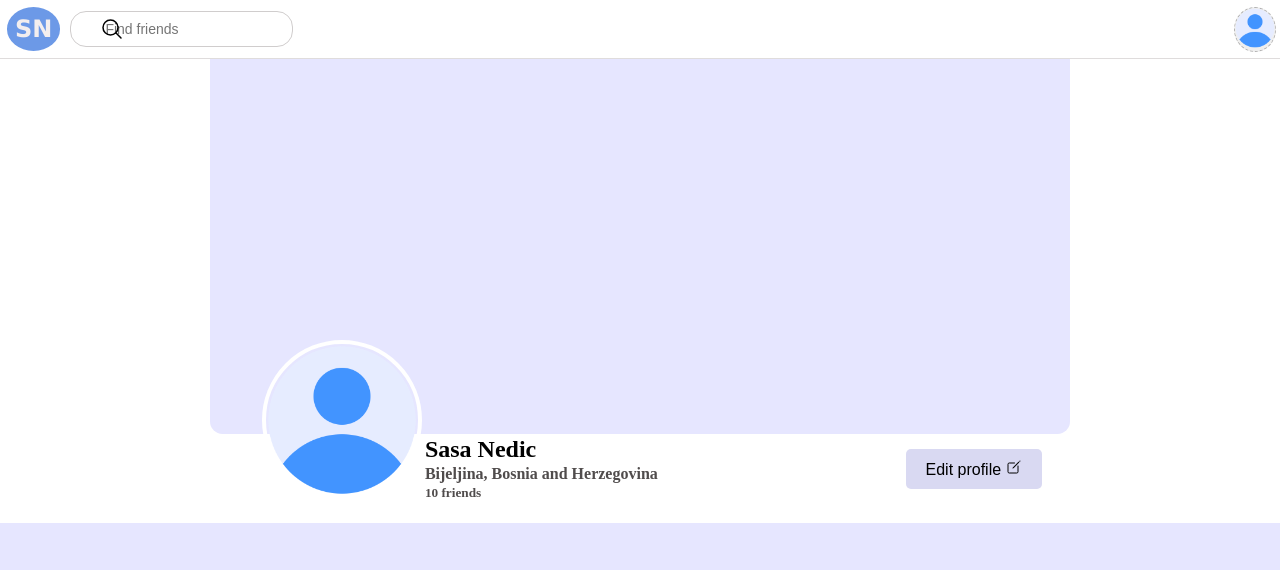
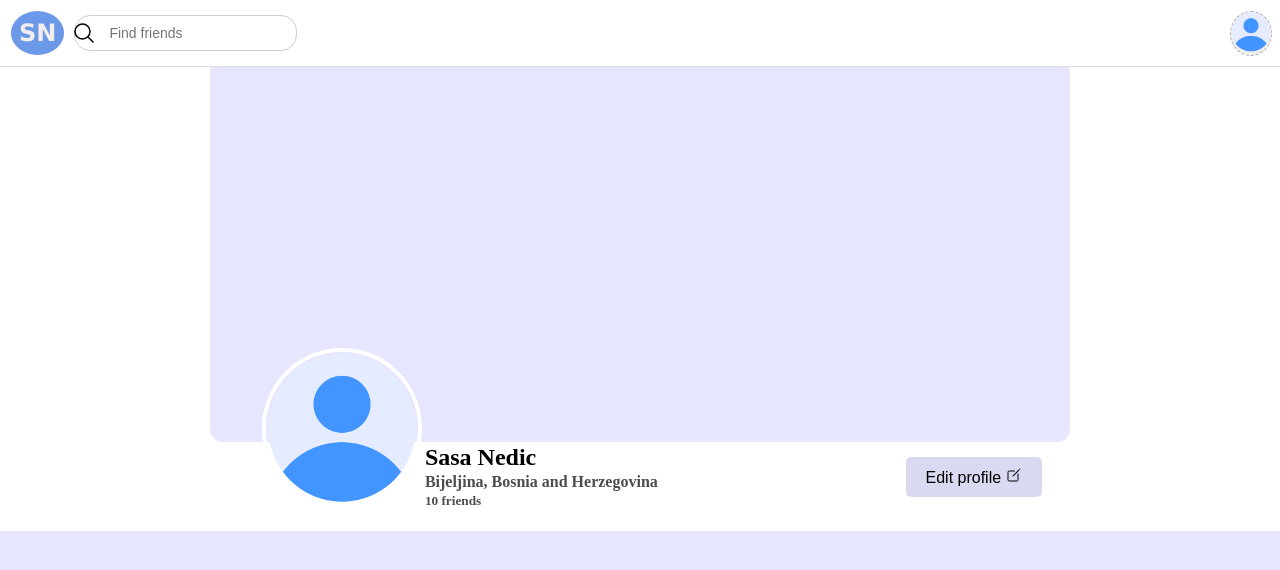
Before and after one commit to sasanedicbn/Social-Network, a website built with Vite: page Social-network/index.html in a window 1280 px wide. Built offline with nearby package versions, Linux system fonts and the light colour scheme.

Commit message:
Clean code

```diff
--- a/Social-network/style.css
+++ b/Social-network/style.css
@@ -9,7 +9,7 @@ body {
 }
 
 nav {
-  padding: 4px;
+  padding: 8px;
   background-color: #fff;
   display: flex;
   align-items: center;
@@ -43,7 +43,7 @@ nav {
   width: 24px;
   height: 24px;
   position: absolute;
-  left: 100px;
+  left: 71.5px;
 }
 
 .search__bar__input {
@@ -137,7 +137,6 @@ margin-left: 260px;
 margin-right: 50px;
 }
 .user__text{
-  /* background-color: rgb(155, 94, 2); */
   padding-left: 40px;
 
 }
```
Also changed, not shown: Social-network/index.html (+0 -1 lines).
